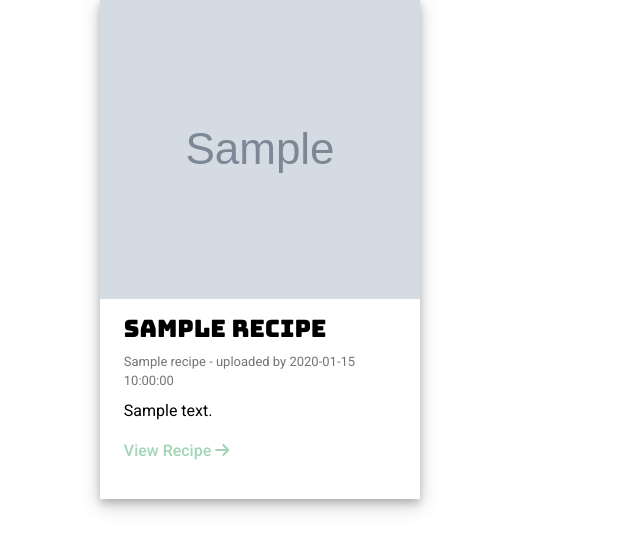
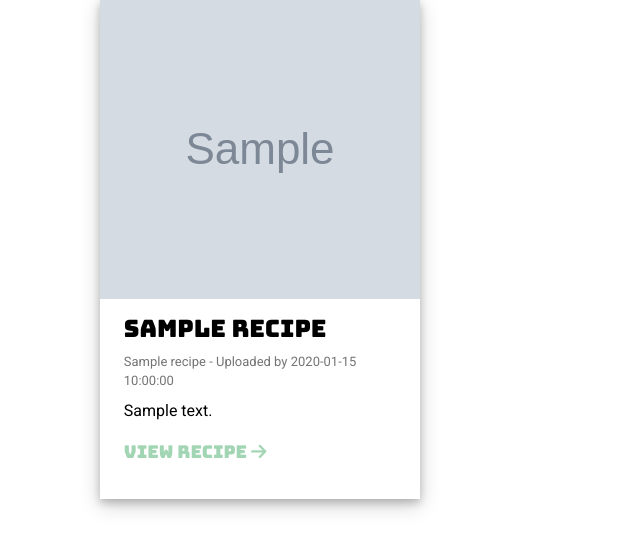
Before and after one commit to Alicepinch/everything-vegan, a Flask app: page /search in a window 1280 px wide. Shown: the part 468-1017 px from the top of the page, without its empty margins (0-640 px from the left). Run offline with Flask 2, Linux system fonts and the light colour scheme; grey boxes marked "Sample" are stand-in pictures; a database or web service that is not in the repository returns one stand-in record (values such as "Sample title"); some libraries are stand-ins or nearby versions.

Commit message:
Max length updated for description - styling updated for recipe cards

```diff
--- a/static/css/style.css
+++ b/static/css/style.css
@@ -137,7 +137,7 @@ button {
 /* Promo section styling */
 
 .promotional-image {
-    height: 400px;
+    height: 100%;
     width: 100%;
     object-fit: cover;
     padding: 0;
@@ -272,7 +272,8 @@ button {
     background-color: #fff;
     margin: 0 auto;
     margin-bottom: 2rem;
-    height: 500px;
+    min-height: 500px;
+    max-height: 600px;
     width: 90%;
     box-shadow: 0 4px 8px 0 rgb(0 0 0 / 20%), 0 6px 20px 0 rgb(0 0 0 / 19%)
 }
@@ -302,15 +303,18 @@ button {
     object-fit: cover;
 }
 
-.recipe-link a {
+.recipe-link {
     display: block;
+    color: #a1d5b3;
     padding: 1rem 0;
-    color: #a1d5b3;
     font-weight: 500;
+    font-family: 'Bungee', sans-serif;
+    font-size: 1.1rem;
 }
 
-.recipe-link a:hover {
+.recipe-link:hover {
     text-decoration: underline;
+    color: #a1d5b3;
 }
 
 /* Single Recipe Page */
--- a/templates/add-recipe.html
+++ b/templates/add-recipe.html
@@ -37,7 +37,7 @@
                     <div class="col-12">
                         <label for="description">Description</label>
                         <input type="text" name="description" placeholder="Description" id="description"
-                            class="form-field" max-length="100" required>
+                            class="form-field" maxlength="100" required>
                         <small class="form-description">Short description about your the dish. Max 100
                             characters.</small>
                     </div>
--- a/templates/edit-recipe.html
+++ b/templates/edit-recipe.html
@@ -36,7 +36,7 @@
                     </div>
                     <div class="col-12">
                         <label for="description">Description</label>
-                        <textarea type="text" name="description" id="description" class="form-field" rows="4"
+                        <textarea type="text" name="description" id="description" class="form-field" rows="4" maxlength="100"
                             required>{{ recipe.description }}</textarea>
                         <small class="form-description">Short description about your the dish. Max 100
                             characters.</small>
--- a/templates/recipes.html
+++ b/templates/recipes.html
@@ -55,9 +55,9 @@
                     <h4>{{ recipe.recipe_name }}</h4>
                     <div class="recipe-description">
                         <p>
-                            <span class="meal-name">{{ recipe.meal_name }} - uploaded by {{ recipe.created_by }}</span>
+                            <span class="meal-name">{{ recipe.meal_name }} - Uploaded by {{ recipe.created_by }}</span>
                             {{ recipe.description }}
-                            <span class="recipe-link"><a href="{{  (url_for('recipe_page', recipe_id=recipe._id))  }}">
+                            <span ><a  class="recipe-link" href="{{  (url_for('recipe_page', recipe_id=recipe._id))  }}">
                                     View Recipe <i class="fas fa-arrow-right"></i></a></span>
                         </p>
                     </div>
```
